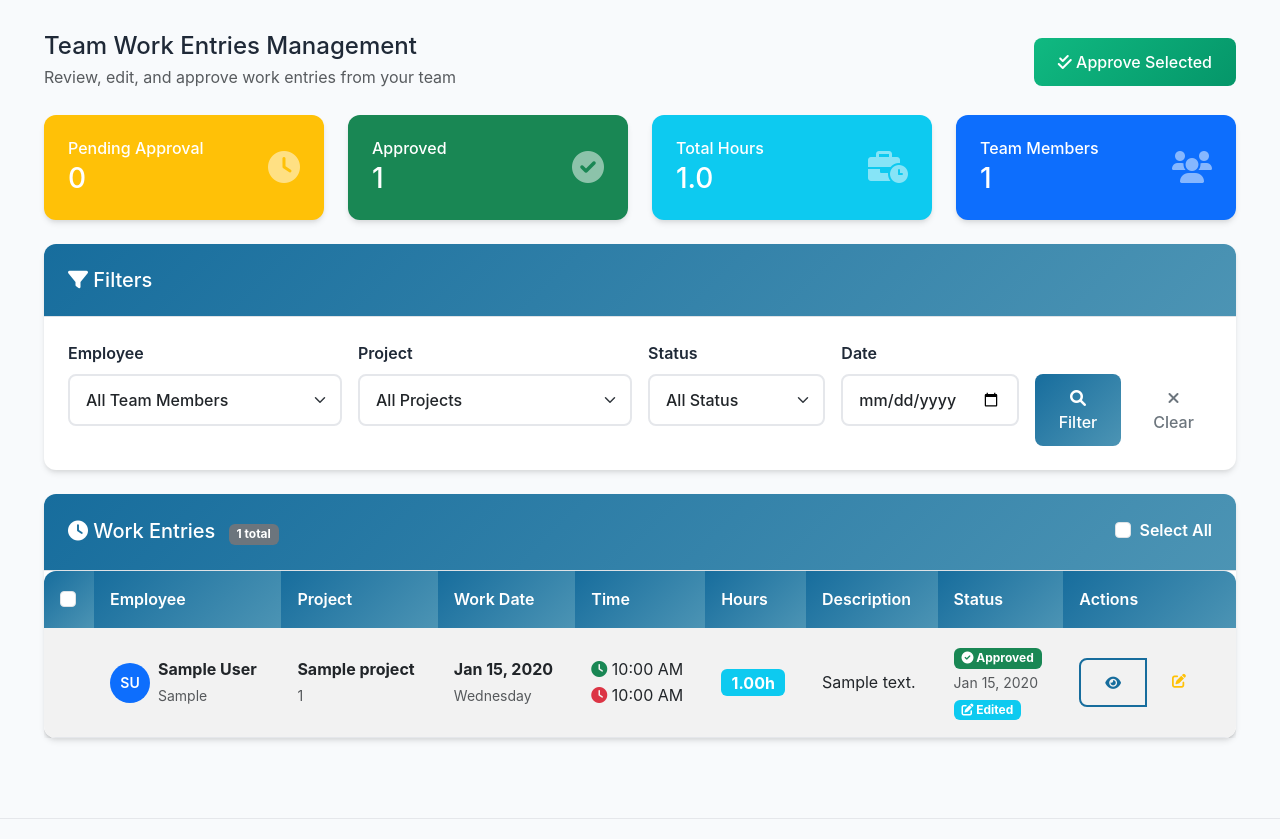
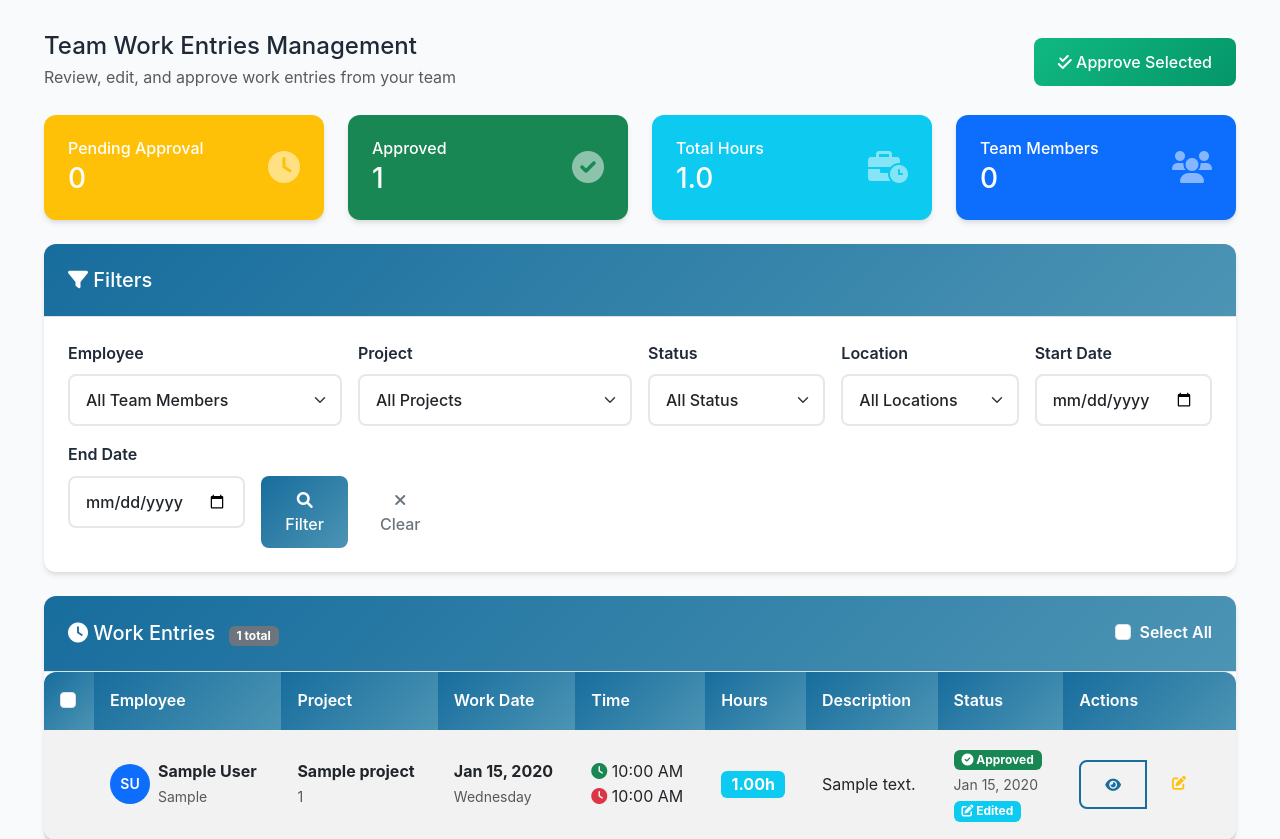
Before and after one commit to pramodthundathil/Employee_task_mgt, a Django app: page /team/team_work_entries/ in a window 1280 px wide. Shown: the part 136-975 px from the top of the page. Run offline with Django 5.2, Linux system fonts and the light colour scheme; a user stored in the database is signed in; tables that the repository leaves empty hold one stand-in row (values such as "Sample post"); some libraries are stand-ins or nearby versions.

Commit message:
new update

```diff
--- a/home/models.py
+++ b/home/models.py
@@ -236,6 +236,12 @@
         today = date.today()
         return (today - self.work_date).days <= 2
 
+    @property
+    def is_actionable_by_lead(self):
+        """Check if work entry can be edited/approved by lead (within 7 days)"""
+        today = date.today()
+        return (today - self.work_date).days <= 7
+
     def clean(self):
         """Model-level validation - called before save"""
         super().clean()
--- a/home/views.py
+++ b/home/views.py
@@ -229,7 +229,10 @@
 
 
     # Employee's active projects
-    active_projects = Project.objects.filter(status='active')[:5]
+    active_projects = Project.objects.filter(
+        status='active',
+        work_location=request.user.work_location
+    )[:5]
 
     # Employee's recent work entries
     recent_entries = WorkEntry.objects.filter(employee=request.user).order_by('-work_date')[:5]
@@ -865,8 +868,8 @@
     if location_filter and request.user.role == 'admin':
         projects = projects.filter(work_location__location=location_filter)
 
-    # Order by created_at
-    projects = projects.order_by('-created_at')
+    # Order by project_id
+    projects = projects.order_by('project_id')
 
     # DON'T paginate - get all projects for client-side filtering
     # If you have many projects (1000+), consider server-side filtering instead
@@ -1198,7 +1201,7 @@
 
     # Get active projects for this user's location
     location = request.user.work_location
-    projects = Project.objects.filter(status="active", work_location=location)
+    projects = Project.objects.filter(status="active", work_location=location).order_by('project_id')
 
     if request.method == 'POST':
         # Pass user to form for validation
@@ -1287,7 +1290,7 @@
     work_entries = paginator.get_page(page)
 
     # Get active projects for filter dropdown
-    projects = Project.objects.filter(status='active').order_by('name')
+    projects = Project.objects.filter(status='active', work_location=request.user.work_location).order_by('project_id')
 
     # Calculate summary stats for the current filter
     total_entries = work_entries.paginator.count if work_entries else 0
@@ -1314,8 +1317,8 @@
             'date': date_filter,
         },
         'today': today,
-        'form':WorkEntryForm(),
-        "pending_approve":pending_approve,
+        'form': WorkEntryForm(user=request.user),
+        "pending_approve": pending_approve,
         "approved_entries":approved_entries
     }
 
@@ -1357,36 +1360,63 @@
 
 from django.views.decorators.http import require_POST
 
-
+from django.db import models
+from django.db.models import Q
 @login_required
 def team_work_entries(request):
 
     """
     View for lead engineers to manage team work entries
     """
-    # Check if user is a lead engineer
-    if not request.user.is_lead_engineer:
+    is_admin_or_semi = request.user.role in ['admin', 'semi-admin']
+
+    # Check if user is a lead engineer or admin
+    if not (request.user.is_lead_engineer or is_admin_or_semi):
         messages.error(request, 'You do not have permission to access this page.')
         return redirect('employee_dashboard')
 
-    # Get all projects where this user is the lead engineer
-    lead_projects = Project.objects.filter(lead_engineer=request.user)
-
-    # Get all team members who have work entries in these projects
-    team_members = CustomUser.objects.filter(
-        work_entries__project__in=lead_projects
-    ).distinct()
-
-    # Base queryset - all work entries for projects led by this user
-    work_entries = WorkEntry.objects.filter(
-        project__in=lead_projects
-    ).select_related('employee', 'project', 'approved_by')
+    if is_admin_or_semi:
+        if request.user.role == 'semi-admin':
+            lead_projects = Project.objects.filter(work_location=request.user.work_location, status='active').order_by('project_id')
+            work_entries = WorkEntry.objects.filter(
+                Q(project__work_location=request.user.work_location)
+            ).distinct().select_related('employee', 'project', 'approved_by')
+            team_members = CustomUser.objects.filter(
+                role='user',
+                work_location=request.user.work_location,
+                is_active=True
+            ).order_by('first_name')
+        else:
+            lead_projects = Project.objects.filter(status='active').order_by('project_id')
+            work_entries = WorkEntry.objects.all().select_related('employee', 'project', 'approved_by')
+            team_members = CustomUser.objects.filter(role='user', is_active=True).order_by('first_name')
+    else:
+        # Get all projects where this user is the lead engineer
+        lead_projects = Project.objects.filter(lead_engineer=request.user)
+
+        # Get all team members who have work entries in these projects
+        team_members = CustomUser.objects.filter(
+            work_entries__project__in=lead_projects
+        ).distinct()
+
+        # Base queryset - all work entries for projects led by this user
+        work_entries = WorkEntry.objects.filter(
+            project__in=lead_projects
+        ).select_related('employee', 'project', 'approved_by')
 
     # Apply filters
     employee_filter = request.GET.get('employee')
     project_filter = request.GET.get('project')
     status_filter = request.GET.get('status')
-    date_filter = request.GET.get('date')
+    start_date = request.GET.get('start_date')
+    end_date = request.GET.get('end_date')
+    location_filter = request.GET.get('location')
+
+    locations = None
+    if request.user.role == 'admin':
+        locations = WorkLocation.objects.all().order_by('location')
+        if location_filter:
+            work_entries = work_entries.filter(employee__work_location_id=location_filter)
 
     if employee_filter:
         work_entries = work_entries.filter(employee_id=employee_filter)
@@ -1400,8 +1430,14 @@
         elif status_filter == 'approved':
             work_entries = work_entries.filter(approval_status=True)
 
-    if date_filter:
-        work_entries = work_entries.filter(work_date=date_filter)
+    if start_date:
+        work_entries = work_entries.filter(work_date__gte=start_date)
+
+    if end_date:
+        work_entries = work_entries.filter(work_date__lte=end_date)
+
+    # Apply ordering after filtering
+    work_entries = work_entries.order_by('-work_date', 'employee__first_name')
 
     # Calculate statistics
     pending_count = work_entries.filter(approval_status=False).count()
@@ -1422,6 +1458,15 @@
         'approved_count': approved_count,
         'total_hours': total_hours,
         'team_count': team_count,
+        'locations': locations,
+        'current_filters': {
+            'employee': employee_filter,
+            'project': project_filter,
+            'status': status_filter,
+            'start_date': start_date,
+            'end_date': end_date,
+            'location': location_filter
+        }
     }
 
     return render(request, 'employee/team/team_work_entries.html', context)
@@ -1433,7 +1478,8 @@
     """
     Approve a single work entry
     """
-    if not request.user.is_lead_engineer:
+    is_admin_or_semi = request.user.role in ['admin', 'semi-admin']
+    if not (request.user.is_lead_engineer or is_admin_or_semi):
         return JsonResponse({
             'success': False,
             'message': 'You do not have permission to approve entries.'
@@ -1442,12 +1488,25 @@
     try:
         work_entry = get_object_or_404(WorkEntry, id=entry_id)
 
-        # Check if the work entry belongs to a project led by this user
-        if work_entry.project.lead_engineer != request.user:
-            return JsonResponse({
-                'success': False,
-                'message': 'You can only approve entries for your projects.'
-            }, status=403)
+        if not is_admin_or_semi:
+            # Check if the work entry belongs to a project led by this user
+            if work_entry.project.lead_engineer != request.user:
+                return JsonResponse({
+                    'success': False,
+                    'message': 'You can only approve entries for your projects.'
+                }, status=403)
+
+            if not work_entry.is_actionable_by_lead:
+                return JsonResponse({
+                    'success': False,
+                    'message': 'Cannot action entries older than 7 days.'
+                }, status=403)
+        elif request.user.role == 'semi-admin':
+            if work_entry.employee.work_location != request.user.work_location:
+                return JsonResponse({
+                    'success': False,
+                    'message': 'You can only approve entries for your location.'
+                }, status=403)
 
         # Check if already approved
         if work_entry.approval_status:
@@ -1480,7 +1539,8 @@
     """
     Approve multiple work entries at once
     """
-    if not request.user.is_lead_engineer:
+    is_admin_or_semi = request.user.role in ['admin', 'semi-admin']
+    if not (request.user.is_lead_engineer or is_admin_or_semi):
         return JsonResponse({
             'success': False,
             'message': 'You do not have permission to approve entries.'
@@ -1496,12 +1556,27 @@
                 'message': 'No entries selected.'
             })
 
-        # Get entries that belong to projects led by this user
-        work_entries = WorkEntry.objects.filter(
-            id__in=entry_ids,
-            project__lead_engineer=request.user,
-            approval_status=False
-        )
+        if not is_admin_or_semi:
+            # Get entries that belong to projects led by this user
+            seven_days_ago = date.today() - timedelta(days=7)
+            work_entries = WorkEntry.objects.filter(
+                id__in=entry_ids,
+                project__lead_engineer=request.user,
+                approval_status=False,
+                work_date__gte=seven_days_ago
+            )
+        else:
+            if request.user.role == 'semi-admin':
+                work_entries = WorkEntry.objects.filter(
+                    id__in=entry_ids,
+                    employee__work_location=request.user.work_location,
+                    approval_status=False
+                )
+            else:
+                work_entries = WorkEntry.objects.filter(
+                    id__in=entry_ids,
+                    approval_status=False
+                )
 
         # Update all entries
         approved_count = work_entries.update(
@@ -1528,7 +1603,8 @@
     """
     View work entry details (AJAX endpoint)
     """
-    if not request.user.is_lead_engineer:
+    is_admin_or_semi = request.user.role in ['admin', 'semi-admin']
+    if not (request.user.is_lead_engineer or is_admin_or_semi):
         return JsonResponse({
             'success': False,
             'message': 'Permission denied.'
@@ -1537,12 +1613,19 @@
     try:
         work_entry = get_object_or_404(WorkEntry, id=entry_id)
 
-        # Check if the work entry belongs to a project led by this user
-        if work_entry.project.lead_engineer != request.user:
-            return JsonResponse({
-                'success': False,
-                'message': 'You can only view entries for your projects.'
-            }, status=403)
+        if not is_admin_or_semi:
+            # Check if the work entry belongs to a project led by this user
+            if work_entry.project.lead_engineer != request.user:
+                return JsonResponse({
+                    'success': False,
+                    'message': 'You can only view entries for your projects.'
+                }, status=403)
+        elif request.user.role == 'semi-admin':
+            if work_entry.employee.work_location != request.user.work_location:
+                return JsonResponse({
+                    'success': False,
+                    'message': 'You can only view entries for your location.'
+                }, status=403)
 
         entry_data = {
             'employee_name': f"{work_entry.employee.first_name} {work_entry.employee.last_name}",
@@ -1574,16 +1657,26 @@
     """
     Edit work entry by lead engineer
     """
-    if not request.user.is_lead_engineer:
+    is_admin_or_semi = request.user.role in ['admin', 'semi-admin']
+    if not (request.user.is_lead_engineer or is_admin_or_semi):
         messages.error(request, 'You do not have permission to edit entries.')
         return redirect('employee_dashboard')
 
     work_entry = get_object_or_404(WorkEntry, id=entry_id)
 
-    # Check if the work entry belongs to a project led by this user
-    if work_entry.project.lead_engineer != request.user:
-        messages.error(request, 'You can only edit entries for your projects.')
-        return redirect('team_work_entries')
+    if not is_admin_or_semi:
+        # Check if the work entry belongs to a project led by this user
+        if work_entry.project.lead_engineer != request.user:
+            messages.error(request, 'You can only edit entries for your projects.')
+            return redirect('team_work_entries')
+
+        if not work_entry.is_actionable_by_lead:
+            messages.error(request, 'Cannot edit entries older than 7 days.')
+            return redirect('team_work_entries')
+    elif request.user.role == 'semi-admin':
+        if work_entry.employee.work_location != request.user.work_location:
+            messages.error(request, 'You can only edit entries for your location.')
+            return redirect('team_work_entries')
 
     if request.method == 'POST':
         form = WorkEntryForm(request.POST, instance=work_entry)
@@ -2690,7 +2783,8 @@
         location = request.user.work_location
         work_entries = WorkEntry.objects.filter(
             work_date__range=[start_date, end_date],
-            employee__work_location=location
+            employee__work_location=location,
+            project__work_location=location
         ).select_related('employee', 'project').order_by('project__project_id', 'work_date')
     else:
         work_entries = WorkEntry.objects.filter(
@@ -2699,7 +2793,7 @@
 
         # Apply work location filter if specified
         if work_location_id:
-            work_entries = work_entries.filter(employee__work_location_id=work_location_id)
+            work_entries = work_entries.filter(employee__work_location_id=work_location_id, project__work_location_id=work_location_id)
 
     if project_id:
         work_entries = work_entries.filter(project_id=project_id)
--- a/templates/base.html
+++ b/templates/base.html
@@ -587,6 +587,9 @@
                                     <li><a class="dropdown-item" href="{% url 'work_entry_management' %}">
                                         <i class="fas fa-clipboard-list me-2"></i>Work Entries
                                     </a></li>
+                                    <li><a class="dropdown-item" href="{% url 'team_work_entries' %}">
+                                        <i class="fas fa-users-cog me-2"></i>Team Work Entries
+                                    </a></li>
                                 </ul>
                             </li>
                             <li class="nav-item">
--- a/templates/employee/team/team_work_entries.html
+++ b/templates/employee/team/team_work_entries.html
@@ -141,9 +141,26 @@
                             <option value="approved" {% if request.GET.status == 'approved' %}selected{% endif %}>Approved</option>
                         </select>
                     </div>
+                    {% if request.user.role == 'admin' %}
                     <div class="col-md-2">
-                        <label for="date" class="form-label">Date</label>
-                        <input type="date" class="form-control" id="date" name="date" value="{{ request.GET.date }}">
+                        <label for="location" class="form-label">Location</label>
+                        <select class="form-select" id="location" name="location">
+                            <option value="">All Locations</option>
+                            {% for loc in locations %}
+                            <option value="{{ loc.id }}" {% if current_filters.location == loc.id|stringformat:"s" %}selected{% endif %}>
+                                {{ loc.location }}
+                            </option>
+                            {% endfor %}
+                        </select>
+                    </div>
+                    {% endif %}
+                    <div class="col-md-2">
+                        <label for="start_date" class="form-label">Start Date</label>
+                        <input type="date" class="form-control" id="start_date" name="start_date" value="{{ current_filters.start_date|default:"" }}">
+                    </div>
+                    <div class="col-md-2">
+                        <label for="end_date" class="form-label">End Date</label>
+                        <input type="date" class="form-control" id="end_date" name="end_date" value="{{ current_filters.end_date|default:"" }}">
                     </div>
                     <div class="col-md-2">
                         <label class="form-label">&nbsp;</label>
@@ -200,7 +217,9 @@
                         <tr class="entry-row" data-entry-id="{{ entry.id }}">
                             <td>
                                 {% if not entry.approval_status %}
-                                <input type="checkbox" class="form-check-input entry-checkbox" value="{{ entry.id }}">
+                                    {% if entry.is_actionable_by_lead or request.user.role == 'admin' or request.user.role == 'semi-admin' %}
+                                        <input type="checkbox" class="form-check-input entry-checkbox" value="{{ entry.id }}">
+                                    {% endif %}
                                 {% endif %}
                             </td>
                             <td>
@@ -278,6 +297,7 @@
                                             title="View Details">
                                         <i class="fas fa-eye"></i>
                                     </button>
+                                    {% if entry.is_actionable_by_lead or request.user.role == 'admin' or request.user.role == 'semi-admin' %}
                                     <a class="btn btn-sm btn-outline-warning"
                                             href="{% url 'lead_edit_work_entry' entry.id %}"
                                             title="Edit Entry">
@@ -289,6 +309,7 @@
                                             title="Approve Entry">
                                         <i class="fas fa-check"></i>
                                     </button>
+                                    {% endif %}
                                     {% endif %}
                                 </div>
                             </td>
@@ -316,7 +337,7 @@
                 <ul class="pagination justify-content-center mb-0">
                     {% if work_entries.has_previous %}
                     <li class="page-item">
-                        <a class="page-link" href="?{% if request.GET.employee %}employee={{ request.GET.employee }}&{% endif %}{% if request.GET.project %}project={{ request.GET.project }}&{% endif %}{% if request.GET.status %}status={{ request.GET.status }}&{% endif %}{% if request.GET.date %}date={{ request.GET.date }}&{% endif %}page={{ work_entries.previous_page_number }}">
+                        <a class="page-link" href="?{% if request.GET.employee %}employee={{ request.GET.employee }}&{% endif %}{% if request.GET.project %}project={{ request.GET.project }}&{% endif %}{% if request.GET.status %}status={{ request.GET.status }}&{% endif %}{% if request.GET.start_date %}start_date={{ request.GET.start_date }}&{% endif %}{% if request.GET.end_date %}end_date={{ request.GET.end_date }}&{% endif %}{% if request.GET.location %}location={{ request.GET.location }}&{% endif %}page={{ work_entries.previous_page_number }}">
                             <i class="fas fa-chevron-left"></i>
                         </a>
                     </li>
@@ -329,14 +350,14 @@
                     </li>
                     {% elif num > work_entries.number|add:'-3' and num < work_entries.number|add:'3' %}
                     <li class="page-item">
-                        <a class="page-link" href="?{% if request.GET.employee %}employee={{ request.GET.employee }}&{% endif %}{% if request.GET.project %}project={{ request.GET.project }}&{% endif %}{% if request.GET.status %}status={{ request.GET.status }}&{% endif %}{% if request.GET.date %}date={{ request.GET.date }}&{% endif %}page={{ num }}">{{ num }}</a>
+                        <a class="page-link" href="?{% if request.GET.employee %}employee={{ request.GET.employee }}&{% endif %}{% if request.GET.project %}project={{ request.GET.project }}&{% endif %}{% if request.GET.status %}status={{ request.GET.status }}&{% endif %}{% if request.GET.start_date %}start_date={{ request.GET.start_date }}&{% endif %}{% if request.GET.end_date %}end_date={{ request.GET.end_date }}&{% endif %}{% if request.GET.location %}location={{ request.GET.location }}&{% endif %}page={{ num }}">{{ num }}</a>
                     </li>
                     {% endif %}
                     {% endfor %}
 
                     {% if work_entries.has_next %}
                     <li class="page-item">
-                        <a class="page-link" href="?{% if request.GET.employee %}employee={{ request.GET.employee }}&{% endif %}{% if request.GET.project %}project={{ request.GET.project }}&{% endif %}{% if request.GET.status %}status={{ request.GET.status }}&{% endif %}{% if request.GET.date %}date={{ request.GET.date }}&{% endif %}page={{ work_entries.next_page_number }}">
+                        <a class="page-link" href="?{% if request.GET.employee %}employee={{ request.GET.employee }}&{% endif %}{% if request.GET.project %}project={{ request.GET.project }}&{% endif %}{% if request.GET.status %}status={{ request.GET.status }}&{% endif %}{% if request.GET.start_date %}start_date={{ request.GET.start_date }}&{% endif %}{% if request.GET.end_date %}end_date={{ request.GET.end_date }}&{% endif %}{% if request.GET.location %}location={{ request.GET.location }}&{% endif %}page={{ work_entries.next_page_number }}">
                             <i class="fas fa-chevron-right"></i>
                         </a>
                     </li>
```
Also changed, not shown: home/forms.py (+22 -17 lines), templates/admin/project_management.html (+20 -7 lines), test_pagination.py (added, +22 -0 lines), test_pagination_check.py (added, +23 -0 lines), test_pagination_check2.py (added, +27 -0 lines), test_semi_admin.py (added, +18 -0 lines), test_semi_admin2.py (added, +21 -0 lines), 1 other file.
